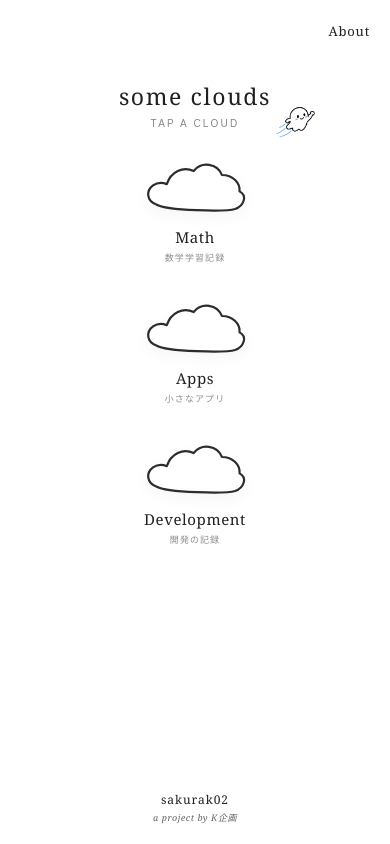
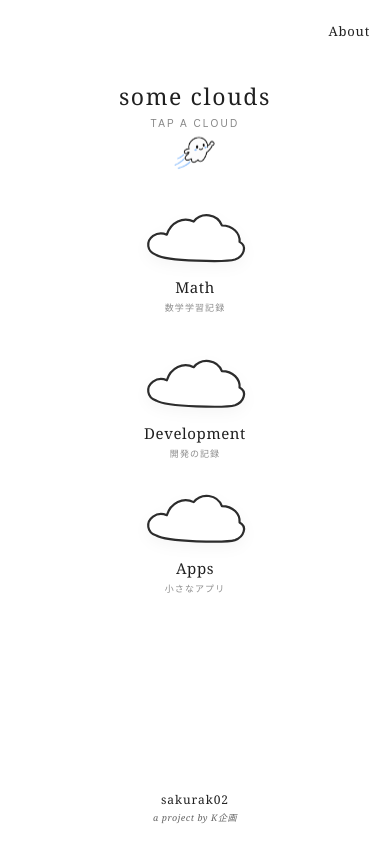
Before and after one commit to sakurak02/some-clouds, a website: page index.html in a window 390 px wide. Drawn offline with Linux system fonts and the light colour scheme.

Commit message:
雲の位置変更

```diff
--- a/index.html
+++ b/index.html
@@ -38,16 +38,16 @@ body{cursor:none;overflow:hidden}
 .center-mark{position:absolute;left:50%;top:50%;display:flex;flex-direction:column;align-items:center;transform:translate(-50%,-50%);z-index:1}
 h1{margin:0;font-size:clamp(22px,2.1vw,30px);font-weight:400;letter-spacing:.07em;white-space:nowrap}
 .sub{margin-top:7px;font-family:Arial,sans-serif;font-size:10px;letter-spacing:.22em;color:#888;text-transform:uppercase;white-space:nowrap}
-.top-kuumo{position:absolute;top:52px;left:calc(50% + 72px);display:block;width:68px;max-width:15vw;height:auto;pointer-events:none;user-select:none}
+.top-kuumo{--f:5px;position:absolute;top:52px;left:50%;display:block;width:68px;max-width:15vw;height:auto;transform:translateX(-50%);pointer-events:none;user-select:none;animation:float 5.4s ease-in-out infinite;animation-delay:-1.4s}
 .cloud-link{--f:8px;position:absolute;display:flex;flex-direction:column;align-items:center;gap:5px;color:#202020;text-decoration:none;transform:translate(-50%,-50%);animation:float 6s ease-in-out infinite}
 .cloud{display:block;width:clamp(120px,11vw,150px);height:auto;filter:drop-shadow(0 5px 7px rgba(0,0,0,.035));transition:.28s}
 .cloud path{fill:#fff;stroke:#2c2c2c;stroke-width:2.2;stroke-linecap:round;stroke-linejoin:round;vector-effect:non-scaling-stroke}
 .label{font-size:clamp(14px,1.25vw,18px);letter-spacing:.04em;white-space:nowrap}
 .jp{font-family:Arial,sans-serif;font-size:9px;color:#8d8d8d;letter-spacing:.12em;white-space:nowrap}
 .cloud-link:hover .cloud{transform:scale(1.07) rotate(-1deg)}
-.math{left:28%;top:28%;animation-delay:-3.1s}
-.apps{left:28%;top:72%;animation-delay:-4.2s}
-.development{left:72%;top:28%;animation-delay:-2s}
+.math{left:50%;top:24%;animation-delay:-3.1s}
+.development{left:28%;top:72%;animation-delay:-2s}
+.apps{left:72%;top:72%;animation-delay:-4.2s}
 @keyframes float{0%,100%{translate:0 0}50%{translate:0 calc(var(--f)*-1)}}
 .footer{position:absolute;left:50%;bottom:16px;transform:translateX(-50%);text-align:center;white-space:nowrap}
 .footer .name{display:block;font-size:12px;letter-spacing:.08em}
@@ -62,11 +62,11 @@ h1{margin:0;font-size:clamp(22px,2.1vw,30px);font-weight:400;letter-spacing:.07e
   .sky{height:auto;min-height:100dvh;padding:22px 20px 88px}
   .about{top:22px;right:20px}
   .constellation{position:static;display:flex;flex-direction:column;align-items:center;gap:23px;width:100%;max-width:none;margin:0;padding-top:58px}
-  .center-mark{position:relative;left:auto;top:auto;width:100%;min-height:51px;transform:none}
+  .center-mark{position:relative;left:auto;top:auto;width:100%;min-height:108px;transform:none}
   h1{font-size:23px}
   .sub{margin-top:6px}
-  .top-kuumo{top:18px;left:calc(50% + 78px);width:46px;max-width:12vw}
-  .cloud-link{position:static;width:100%;min-height:118px;gap:4px;transform:none;animation:none}
+  .top-kuumo{top:49px;left:50%;width:48px;max-width:14vw}
+  .cloud-link{position:static;width:100%;min-height:118px;gap:4px;transform:none}
   .cloud{width:118px}
   .label{font-size:15px}
   .jp{font-size:9px}
@@ -88,13 +88,13 @@ h1{margin:0;font-size:clamp(22px,2.1vw,30px);font-weight:400;letter-spacing:.07e
       <svg class="cloud" viewBox="0 0 180 105" aria-hidden="true"><path d="M31 77 C16 72,15 56,26 48 C33 43,40 43,47 46 C53 27,72 18,88 26 C100 11,124 14,131 32 C148 32,159 44,158 57 C170 63,165 79,151 84 C138 88,47 87,31 77Z"/></svg>
       <span class="label">Math</span><span class="jp">数学学習記録</span>
     </a>
+    <a class="cloud-link development" href="./development/">
+      <svg class="cloud" viewBox="0 0 180 105" aria-hidden="true"><path d="M31 77 C16 72,15 56,26 48 C33 43,40 43,47 46 C53 27,72 18,88 26 C100 11,124 14,131 32 C148 32,159 44,158 57 C170 63,165 79,151 84 C138 88,47 87,31 77Z"/></svg>
+      <span class="label">Development</span><span class="jp">開発の記録</span>
+    </a>
     <a class="cloud-link apps" href="./apps/">
       <svg class="cloud" viewBox="0 0 180 105" aria-hidden="true"><path d="M31 77 C16 72,15 56,26 48 C33 43,40 43,47 46 C53 27,72 18,88 26 C100 11,124 14,131 32 C148 32,159 44,158 57 C170 63,165 79,151 84 C138 88,47 87,31 77Z"/></svg>
       <span class="label">Apps</span><span class="jp">小さなアプリ</span>
-    </a>
-    <a class="cloud-link development" href="./development/">
-      <svg class="cloud" viewBox="0 0 180 105" aria-hidden="true"><path d="M31 77 C16 72,15 56,26 48 C33 43,40 43,47 46 C53 27,72 18,88 26 C100 11,124 14,131 32 C148 32,159 44,158 57 C170 63,165 79,151 84 C138 88,47 87,31 77Z"/></svg>
-      <span class="label">Development</span><span class="jp">開発の記録</span>
     </a>
   </div>
   <footer class="footer"><span class="name">sakurak02</span><span class="project">a project by K企画</span></footer>
```
